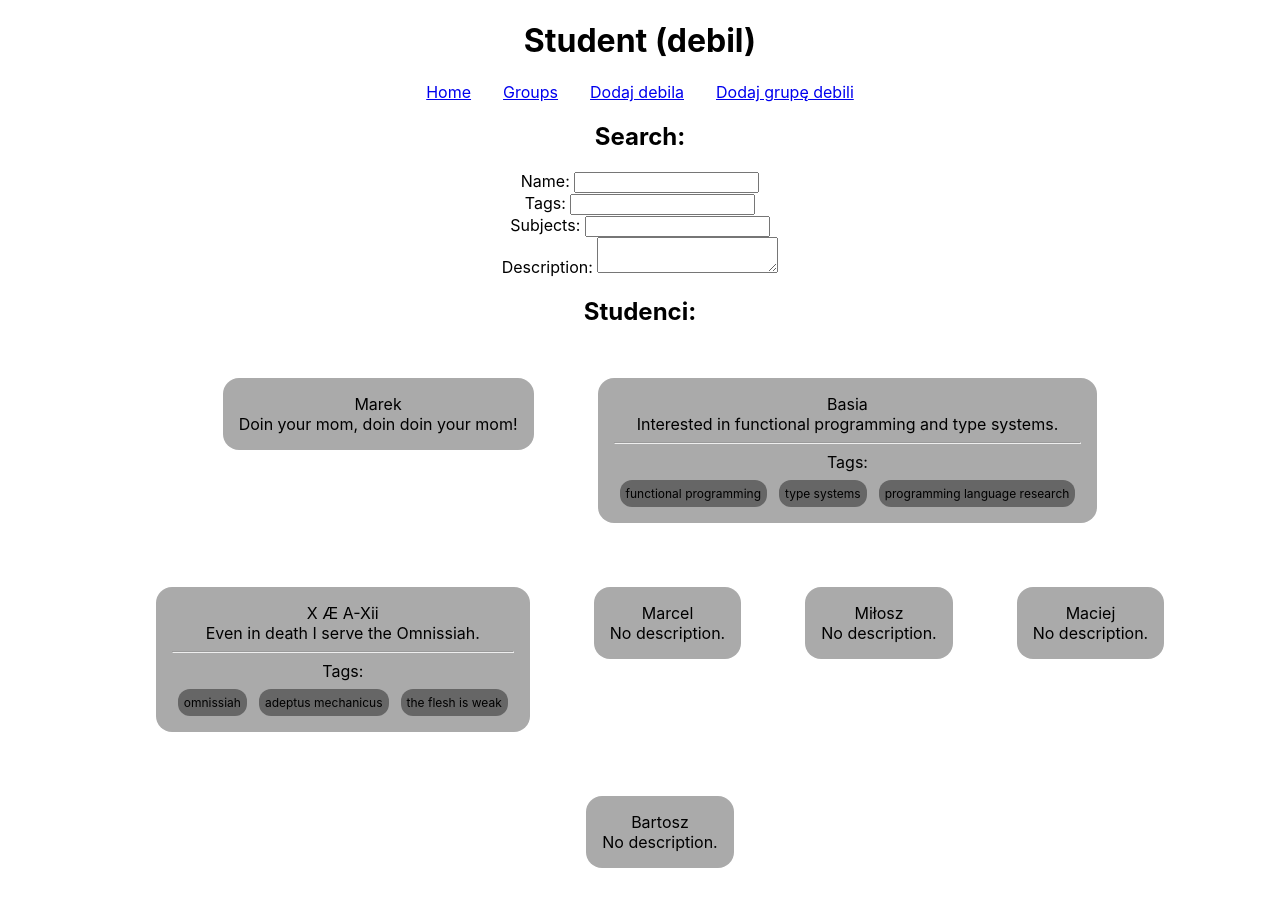
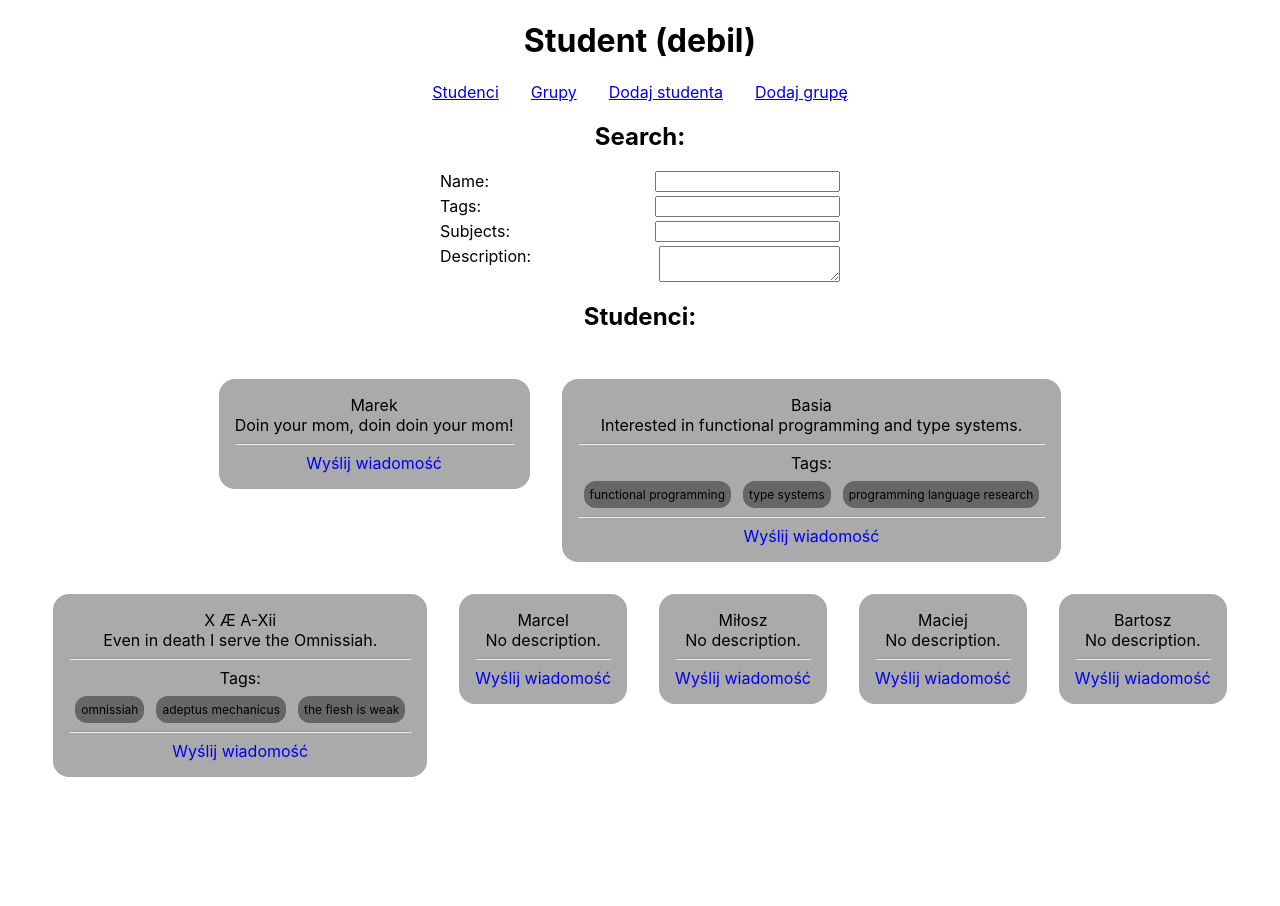
Before and after one commit to Bravo555/piw, a React (Create React App) app in the folder lab3/: page /#/ in a window 1280 px wide. Shown: the top 906 px of the page. After the commit the page ends 825 px from the top, so only its background shows below. Built offline with nearby package versions, Linux system fonts and the light colour scheme.

Commit message:
added message

```diff
--- a/lab3/src/App.css
+++ b/lab3/src/App.css
@@ -21,10 +21,15 @@
   display: block !important; /* oh god, here we go... */
 }
 
+.message_textbox {
+  width: 100%;
+}
+
 .flex-list {
   display: flex;
   flex-wrap: wrap;
   justify-content: center;
+  padding: 0;
 }
 
 .flex-list > li {
@@ -33,9 +38,21 @@
 
 .card {
   padding: 1em;
-  margin: 2rem;
+  margin: 1rem;
   background-color: #aaa;
   border-radius: 1em;
+}
+
+.card > a {
+  text-decoration: none;
+}
+
+.card > a:hover {
+  text-decoration: underline;
+}
+
+.wrapper {
+  margin: 2rem;
 }
 
 .tags {
--- a/lab3/src/App.tsx
+++ b/lab3/src/App.tsx
@@ -1,30 +1,33 @@
 import { useState } from 'react';
 import { Route, Routes, Link, HashRouter } from 'react-router-dom';
 import './App.css';
-import Search from './pages/Search';
-import Add from './pages/Add';
+import Students from './pages/Students';
+import StudentAdd from './pages/StudentAdd';
 import Groups from './pages/Groups';
 import Student from './types/Student';
 import Group from './types/Group';
 import GroupAdd from './pages/GroupAdd';
+import SendMessage from './pages/SendMessage';
 
 
 // TODO: remove duplicated state
 const App = () => {
   const [students, setStudents] = useState([
-    { name: 'Marek', email: 'xXx_MaReK_xXx@pudelek.pl', description: 'Doin your mom, doin doin your mom!' },
+    { id: 1, name: 'Marek', email: 'xXx_MaReK_xXx@pudelek.pl', description: 'Doin your mom, doin doin your mom!' },
     {
+      id: 2,
       name: 'Basia', email: 'barbara@gmail.com', description: 'Interested in functional programming and type systems.',
       tags: ['functional programming', 'type systems', 'programming language research']
     },
     {
+      id: 3,
       name: 'X Æ A-Xii', email: 'techpriest@mechanicus.terra', description: 'Even in death I serve the Omnissiah.',
       tags: ['omnissiah', 'adeptus mechanicus', 'the flesh is weak']
     },
-    { name: 'Marcel', email: 'marcel@mguzik.eu', description: '' },
-    { name: 'Miłosz', email: 'mimsowy@wp.pl', description: '' },
-    { name: 'Maciej', email: 'byczax@byczko.pl', description: '' },
-    { name: 'Bartosz', email: 'qucker@gmail.com', description: '' },
+    { id: 4, name: 'Marcel', email: 'marcel@mguzik.eu', description: '' },
+    { id: 5, name: 'Miłosz', email: 'mimsowy@wp.pl', description: '' },
+    { id: 6, name: 'Maciej', email: 'byczax@byczko.pl', description: '' },
+    { id: 7, name: 'Bartosz', email: 'qucker@gmail.com', description: '' },
   ]);
 
   const subjects = [
@@ -37,34 +40,50 @@ const App = () => {
 
   const [groups, setGroups] = useState([
     {
+      id: 1,
       name: 'Rozpoznawanie sygnalizacji świetlnej',
       subject: 'Rozpoznawanie i przetwarzanie obrazów',
       size: 2,
       members: [
-        { name: 'Marcel', email: 'marcel@mguzik.eu', description: '' },
-        { name: 'Miłosz', email: 'mimsowy@wp.pl', description: '' }
+        { id: 4, name: 'Marcel', email: 'marcel@mguzik.eu', description: '' },
+        { id: 5, name: 'Miłosz', email: 'mimsowy@wp.pl', description: '' }
       ]
     },
     {
+      id: 2,
       name: 'PACAN',
       subject: 'Projekt grupowy',
       size: 4,
       members: [
-        { name: 'Marcel', email: 'marcel@mguzik.eu', description: '' },
-        { name: 'Miłosz', email: 'mimsowy@wp.pl', description: '' },
-        { name: 'Maciej', email: 'byczax@byczko.pl', description: '' },
-        { name: 'Bartosz', email: 'qucker@gmail.com', description: '' },
+        { id: 4, name: 'Marcel', email: 'marcel@mguzik.eu', description: '' },
+        { id: 5, name: 'Miłosz', email: 'mimsowy@wp.pl', description: '' },
+        { id: 6, name: 'Maciej', email: 'byczax@byczko.pl', description: '' },
+        { id: 7, name: 'Bartosz', email: 'qucker@gmail.com', description: '' },
       ]
     },
     {
+      id: 3,
       name: 'Monada to po prostu monoid w kategorii endofunktorów',
       subject: 'Teoria kategorii dla programistów',
       size: 6,
       members: [
-        { name: 'Marcel', email: 'marcel@mguzik.eu', description: '' }
+        { id: 1, name: 'Marcel', email: 'marcel@mguzik.eu', description: '' }
       ]
     }
   ]);
+
+  const [nextStudentId, setNextStudentId] = useState(students.length);
+  const [nextGroupId, setNextGroupId] = useState(groups.length);
+
+  const getRecepient = (type: string, id: string) => {
+    if (type === 'group') {
+      return groups.find((group) => group.id === parseInt(id)) || null;
+    }
+    if (type === 'student') {
+      return students.find((student) => student.id === parseInt(id)) || null;
+    }
+    return null;
+  }
 
   return (
     <div className='App'>
@@ -72,25 +91,28 @@ const App = () => {
 
       <HashRouter>
         <nav>
-          <Link to="/">Home</Link>
-          <Link to="/groups">Groups</Link>
-          <Link to="/add">Dodaj debila</Link>
-          <Link to="/groups/add">Dodaj grupę debili</Link>
+          <Link to="/">Studenci</Link>
+          <Link to="/groups">Grupy</Link>
+          <Link to="/add">Dodaj studenta</Link>
+          <Link to="/groups/add">Dodaj grupę</Link>
         </nav>
 
         <Routes>
-          <Route path="/" element={<Search students={students} />} />
+          <Route path="/" element={<Students students={students} />} />
           <Route path="/groups" element={<Groups groups={groups} />} />
           <Route path="/add" element={
-            <Add addStudent={(student: Student) => {
-              setStudents([...students, student]);
+            <StudentAdd addStudent={(student) => {
+              setStudents([...students, { id: nextStudentId, ...student }]);
+              setNextStudentId(nextGroupId + 1);
             }} />
           } />
           <Route path="/groups/add" element={
-            <GroupAdd students={students} addGroup={(group: Group) => {
-              setGroups([...groups, group]);
+            <GroupAdd students={students} addGroup={(group) => {
+              setGroups([...groups, { id: nextGroupId, ...group }]);
+              setNextGroupId(nextGroupId + 1);
             }} />
           } />
+          <Route path="/sendmessage/:recepientType/:recepientName" element={<SendMessage getRecepient={getRecepient} />} />
         </Routes>
       </HashRouter>
 
--- a/lab3/src/StudentCard.tsx
+++ b/lab3/src/components/StudentCard.tsx
@@ -1,4 +1,5 @@
-import Student from './types/Student';
+import { Link } from 'react-router-dom';
+import Student from '../types/Student';
 
 // its kinda verbose but meh
 const StudentCard = ({ student }: { student: Student }) => (
@@ -15,6 +16,8 @@ const StudentCard = ({ student }: { student: Student }) => (
           </ul>
         </div>) : ''
     }
+    <hr />
+    <Link to={`/sendmessage/student/${student.id}`}>Wyślij wiadomość</Link>
   </div>
 );
 
--- a/lab3/src/pages/GroupAdd.tsx
+++ b/lab3/src/pages/GroupAdd.tsx
@@ -4,7 +4,7 @@ import Select, { MultiValue } from 'react-select';
 import Group from '../types/Group';
 import Student from '../types/Student';
 
-const Add = ({ addGroup, students }: { addGroup: (s: Group) => void, students: Student[] }) => {
+const Add = ({ addGroup, students }: { addGroup: (s: Omit<Group, "id">) => void, students: Student[] }) => {
   const [name, setName] = useState('');
   const [subject, setSubject] = useState('');
   const [size, setSize] = useState(0);
--- a/lab3/src/pages/Groups.tsx
+++ b/lab3/src/pages/Groups.tsx
@@ -1,4 +1,5 @@
 import react from 'react';
+import { Link } from 'react-router-dom';
 import Group from '../types/Group';
 
 type GroupsState = {
@@ -12,12 +13,11 @@ class Groups extends react.Component<{ groups: Group[] }, GroupsState> {
     size: 0
   };
 
-
   render() {
     return (
-      <div>
+      <>
         <h2>Wyszukaj:</h2>
-        <div>
+        <div className="form">
           <div>
             <label htmlFor="subjects">Subjects: </label>
             <input type="text" id="subjects" onChange={(e) =>
@@ -58,11 +58,13 @@ class Groups extends react.Component<{ groups: Group[] }, GroupsState> {
                       .fill(1).map((_, i) => <li key={group.members.length + i + 1}>[Wolne]</li>)}
                   </ul>
                 </div>
+                <hr />
+                <Link to={`/sendmessage/group/${group.id}`}>Wyślij wiadomość</Link>
               </div>
             </li>
             )}
         </ul>
-      </div>
+      </>
     );
   }
 }
--- /dev/null
+++ b/lab3/src/pages/SendMessage.tsx
@@ -0,0 +1,48 @@
+import { useParams } from "react-router-dom";
+import Group from "../types/Group";
+import Student from "../types/Student";
+
+const SendMessage = ({ getRecepient }: { getRecepient: (type: string, name: string) => Student | Group | null }) => {
+  const { recepientType, recepientName } = useParams();
+  if (recepientType && recepientName) {
+    const recepient: Group | Student | null = getRecepient(recepientType, recepientName);
+    const type = recepientType === 'group' ? 'Grupa' :
+      recepientType === 'student' ? 'student' : null;
+
+    return (
+      recepient ?
+        <div className="wrapper">
+          <h2> Wyślij wiadomość do:</h2>
+          <h3>{type} {recepient.name}</h3>
+
+          <form className="form">
+            <div>
+              <label htmlFor="subject">Temat</label>
+              <input type="text" id="subject" />
+            </div>
+            <div>
+              <label htmlFor="message">Wiadomość</label>
+            </div>
+            <div>
+              <textarea id="message" className="message_textbox" />
+            </div>
+            <div>
+              <input type="submit" value="Wyślij wiadomość" />
+            </div>
+          </form>
+        </div>
+        :
+        <div className="wrapper">
+          <div>Nie znaleziono takiego studenta/grupy!</div>
+        </div>
+    );
+  }
+
+  return (
+    <div className="wrapper">
+      Zły request! /sendmessage/:type/:id
+    </div>
+  )
+};
+
+export default SendMessage;
--- a/lab3/src/pages/Add.tsx
+++ b/lab3/src/pages/StudentAdd.tsx
@@ -2,7 +2,7 @@ import { useState } from 'react';
 import { useNavigate } from 'react-router-dom';
 import Student from '../types/Student';
 
-const Add = ({ addStudent }: { addStudent: (s: Student) => void }) => {
+const Add = ({ addStudent }: { addStudent: (s: Omit<Student, "id">) => void }) => {
   const [name, setName] = useState('');
   const [email, setEmail] = useState('');
   const [tags, setTags] = useState<string[]>([]);
--- a/lab3/src/pages/Search.tsx
+++ b/lab3/src/pages/Students.tsx
@@ -1,8 +1,8 @@
 import { useState } from 'react';
 import Student from '../types/Student';
-import StudentCard from '../StudentCard';
+import StudentCard from '../components/StudentCard';
 
-const Search = ({ students }: { students: Student[] }) => {
+const Students = ({ students }: { students: Student[] }) => {
   const [name, setName] = useState('');
   const [tags, setTags] = useState<string[]>([]);
   const [subjects, setSubjects] = useState<string[]>([]);
@@ -12,7 +12,7 @@ const Search = ({ students }: { students: Student[] }) => {
     <>
       <h2>Search:</h2>
 
-      <div>
+      <div className="form">
         <div>
           <label htmlFor="name">Name: </label>
           <input type="text" id="name" onChange={(e) => setName(e.target.value.toLowerCase())} />
@@ -43,6 +43,7 @@ const Search = ({ students }: { students: Student[] }) => {
       </div>
 
       <h2>Studenci:</h2>
+      <div className="wrapper">
         <ul className='flex-list'>
           {students
             .filter((student) =>
@@ -52,8 +53,9 @@ const Search = ({ students }: { students: Student[] }) => {
               && student.description.includes(description)
             ).map((student, i) => <li key={i}><StudentCard student={student} /></li>)}
         </ul>
+      </div>
     </>
   );
 };
 
-export default Search;
+export default Students;
--- a/lab3/src/types/Group.ts
+++ b/lab3/src/types/Group.ts
@@ -1,6 +1,7 @@
 import Student from './Student';
 
 type Group = {
+    id: number,
     name: string,
     subject: string,
     size: number,
--- a/lab3/src/types/Student.ts
+++ b/lab3/src/types/Student.ts
@@ -1,4 +1,5 @@
 type Student = {
+    id: number,
     name: string,
     email: string,
     description: string,
```
Lines whose indentation alone changed are shown as unchanged.
